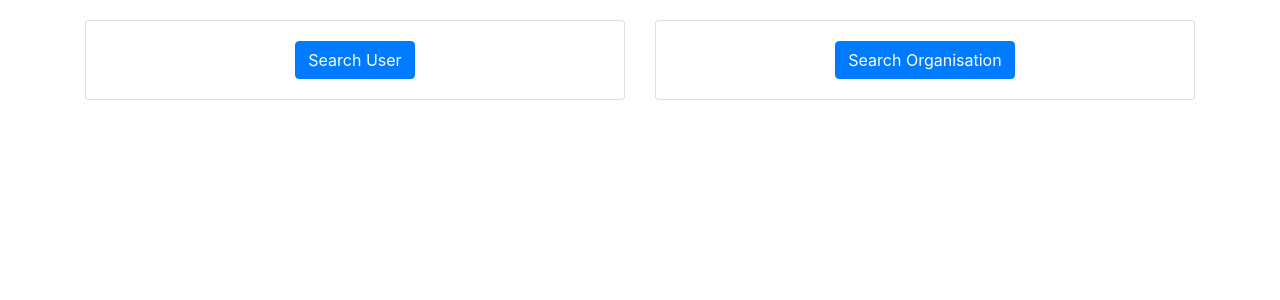
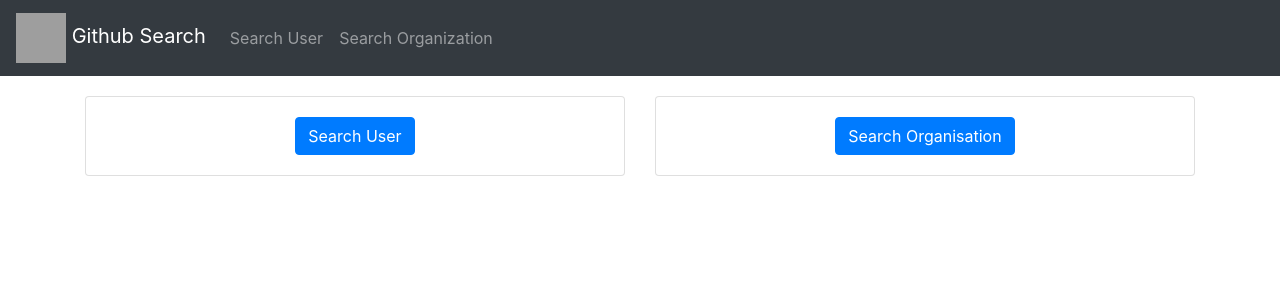
Before and after one commit to TechVictorKE/gitsearch.io, an Angular app: page / in a window 1280 px wide. Shown: the top 300 px of the page. Built offline with nearby package versions, Linux system fonts and the light colour scheme; grey boxes are pictures that could not be loaded.

Commit message:
Fixed error in navbar

```diff
--- a/src/app/dashboard/dashboard.component.html
+++ b/src/app/dashboard/dashboard.component.html
@@ -1,4 +1,4 @@
-<!-- <nav class="navbar navbar-expand-lg navbar-dark bg-dark">
+<nav class="navbar navbar-expand-lg navbar-dark bg-dark">
   <a class="navbar-brand" routerLink="/">
     <img src="https://www.teenvio.com/es/wp-content/plugins/g1-social-icons/images/github/github-256.png" width="50" height="50" alt="logo">
     {{ title }}
@@ -17,7 +17,7 @@
       </li>
     </ul>
   </div>
-</nav> -->
+</nav>
 
 <div class="container">
   <div class="row">
```
